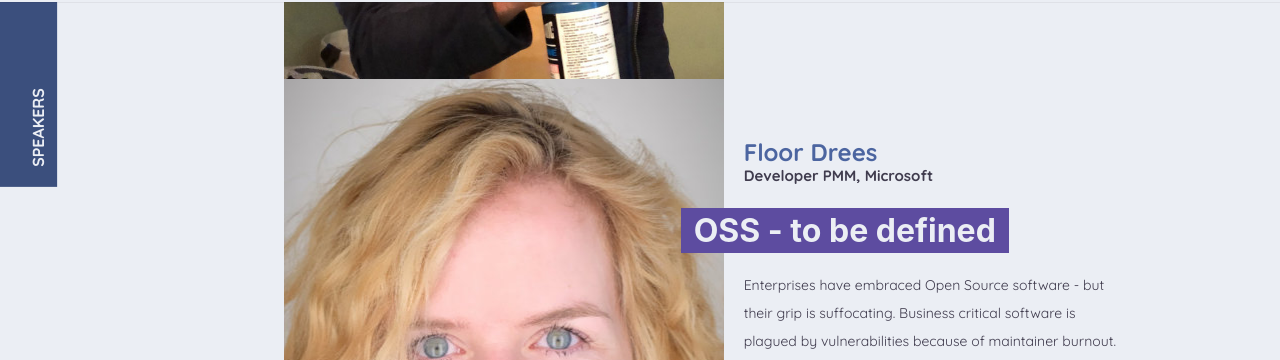
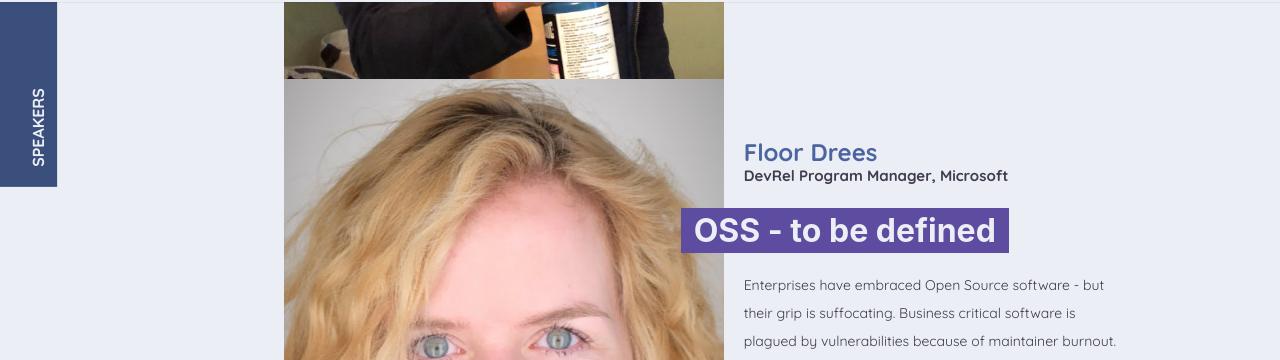
Before and after one commit to giuliatosato/2020.rubyday.it, a Jekyll site: the page built from talks.html, in a window 1280 px wide and 900 px high, scrolled down 782 px. Shown: the part 94-454 px from the top of the window. Built offline with Jekyll 4.4.1, drawn with Linux system fonts in a browser that asks for light colours; some web fonts are replaced; comment, search, counter and statistics services are not loaded.

Commit message:
update floor bio

```diff
--- a/_data/speakers.yml
+++ b/_data/speakers.yml
@@ -11,7 +11,7 @@ list:
     twitter: seejohnrun
   -
     id: floor-drees
-    description: Developer PMM, Microsoft
+    description: DevRel Program Manager, Microsoft
     image: floor-drees.jpg
     first_name: Floor
     last_name: Drees
```
